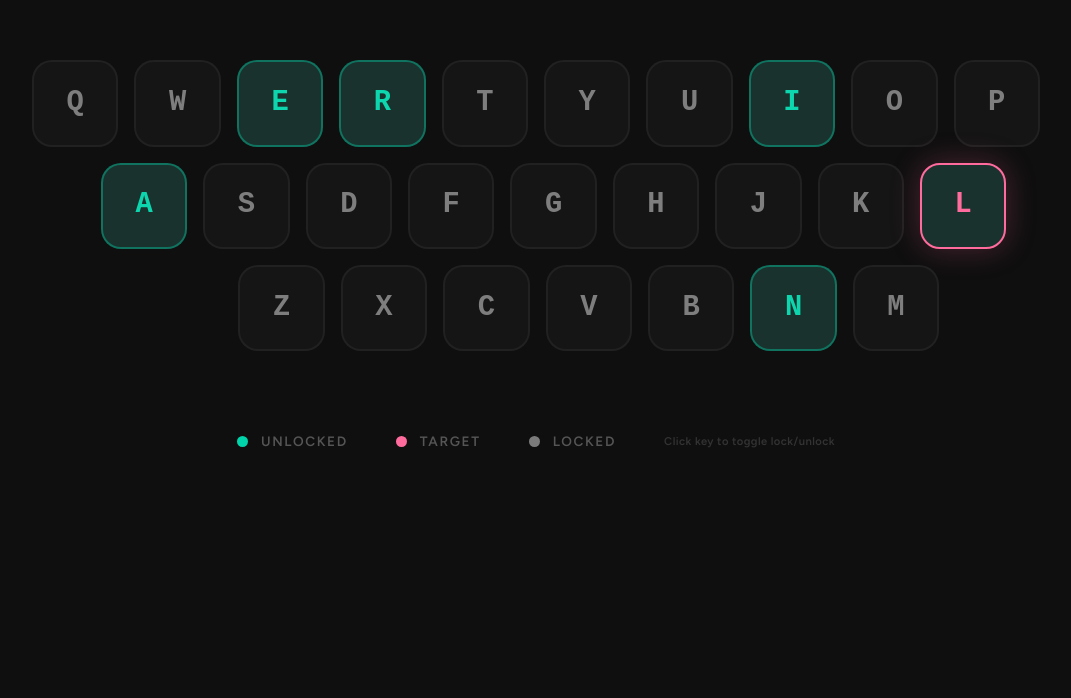
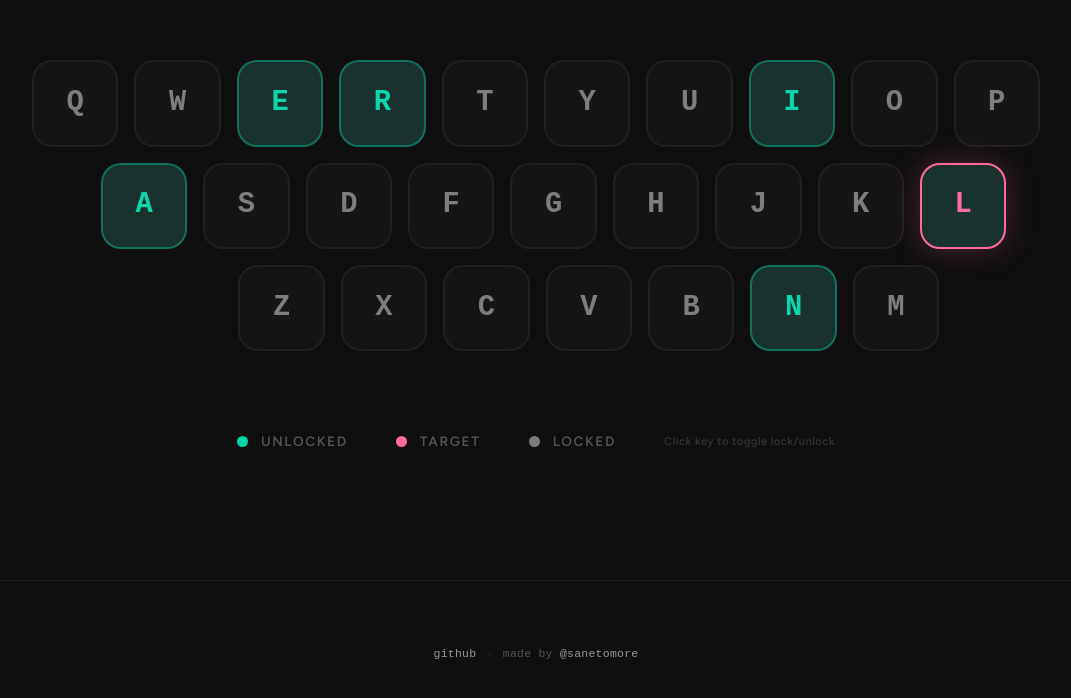
Before and after one commit to SomeoneWithOptions/typing, a React (Vite) app: page / in a window 1280 px wide. Shown: the part 1060-1758 px from the top of the page, without its empty margins (104-1175 px from the left). Before the commit the page ends 1640 px from the top, so only its background shows below. Built offline with nearby package versions, Linux system fonts and the light colour scheme; a web font is replaced by a local one.

Commit message:
feat: add footer with links

```diff
--- a/src/App.css
+++ b/src/App.css
@@ -984,6 +984,35 @@ button.unlock-target-chip:focus-visible {
   color: var(--t-muted);
 }
 
+/* ─── Footer ─── */
+
+.footer {
+  width: 100%;
+  padding: 4rem 0 3rem;
+  border-top: 1px solid var(--b-subtle);
+  text-align: center;
+  font-family: var(--font-mono);
+  font-size: 0.72rem;
+  color: var(--t-muted);
+  letter-spacing: 0.02em;
+}
+
+.footer a {
+  color: var(--t-secondary);
+  text-decoration: none;
+  transition: color var(--ease);
+}
+
+.footer a:hover {
+  color: var(--accent);
+}
+
+.footer__separator {
+  margin: 0 0.6rem;
+  color: var(--t-dim);
+  user-select: none;
+}
+
 /* ─── Mobile Overlay ─── */
 
 .mobile-overlay {
--- a/src/App.tsx
+++ b/src/App.tsx
@@ -617,6 +617,12 @@ export default function App() {
             {isAdaptiveMode ? <KeyboardMap /> : null}
           </section>
         </main>
+
+        <footer className="footer">
+          <a href="https://github.com/SomeoneWithOptions/typing" target="_blank" rel="noopener noreferrer">github</a>
+          <span className="footer__separator">·</span>
+          made by <a href="https://www.sanetomore.com" target="_blank" rel="noopener noreferrer">@sanetomore</a>
+        </footer>
       </div>
     </>
   )
```
